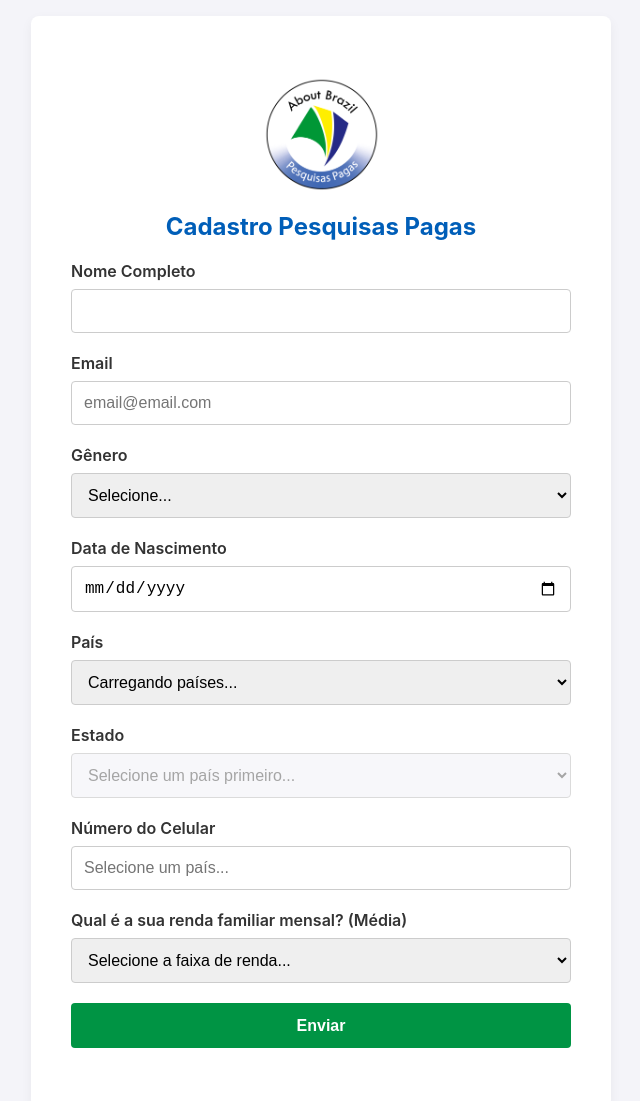
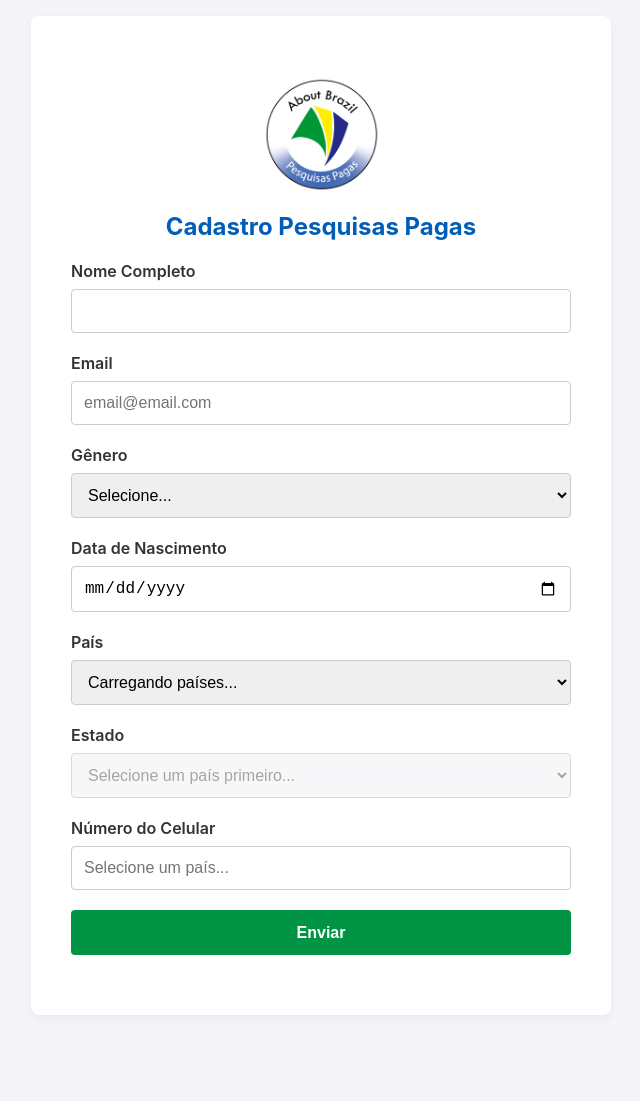
Before and after one commit to AboutBrazilMarketResearch/cadastro, a plain HTML site: page index.html in a window 1280 px wide. Shown: the whole page, without its empty margins (319-959 px from the left). After the commit the page ends 1031 px from the top, so only its background shows below. Drawn offline with nearby package versions, Linux system fonts and the light colour scheme.

Commit message:
aplicação de hidden na renda

```diff
--- a/index.html
+++ b/index.html
@@ -157,7 +157,7 @@
             <input type="text" id="celular" name="celular" placeholder="Selecione um país..." required>
         </div>
 
-        <div>
+        <div hidden>
             <label for="renda_familiar">Qual é a sua renda familiar mensal? (Média)</label>
             <select id="renda_familiar" name="renda_familiar" required>
                 <option value="">Selecione a faixa de renda...</option>
@@ -294,7 +294,7 @@
 
         // Atualiza a máscara do telefone
         function updatePhoneMask(iso2) {
-            // Destrói a máscara antiga, se existir
+            // Destrói a máscara antiga caso exista
             if (phoneMask) {
                 phoneMask.destroy();
                 phoneMask = null;
@@ -327,7 +327,7 @@
                 // ...e atualiza a máscara do telefone
                 updatePhoneMask(paisIso2);
             } else {
-                // Limpa/reseta se o usuário selecionar "Selecione um país"
+                // reseta se o usuário selecionar "Selecione um país"
                 estadoSelect.innerHTML = '<option value="">Selecione um país primeiro...</option>';
                 estadoSelect.disabled = true;
                 if (phoneMask) phoneMask.destroy();
@@ -345,7 +345,7 @@
             const data = Object.fromEntries(formData.entries());
 
             // **IMPORTANTE**: Pega o valor SEM máscara e adiciona o "+"
-            // Isso garante o formato E.164 (ex: +5585999017780) para o seu banco
+            //  Formato banco E.164 (ex: +5585999017780)
             if (phoneMask) {
                  data.celular = '+' + phoneMask.unmaskedValue;
             } else {
```
